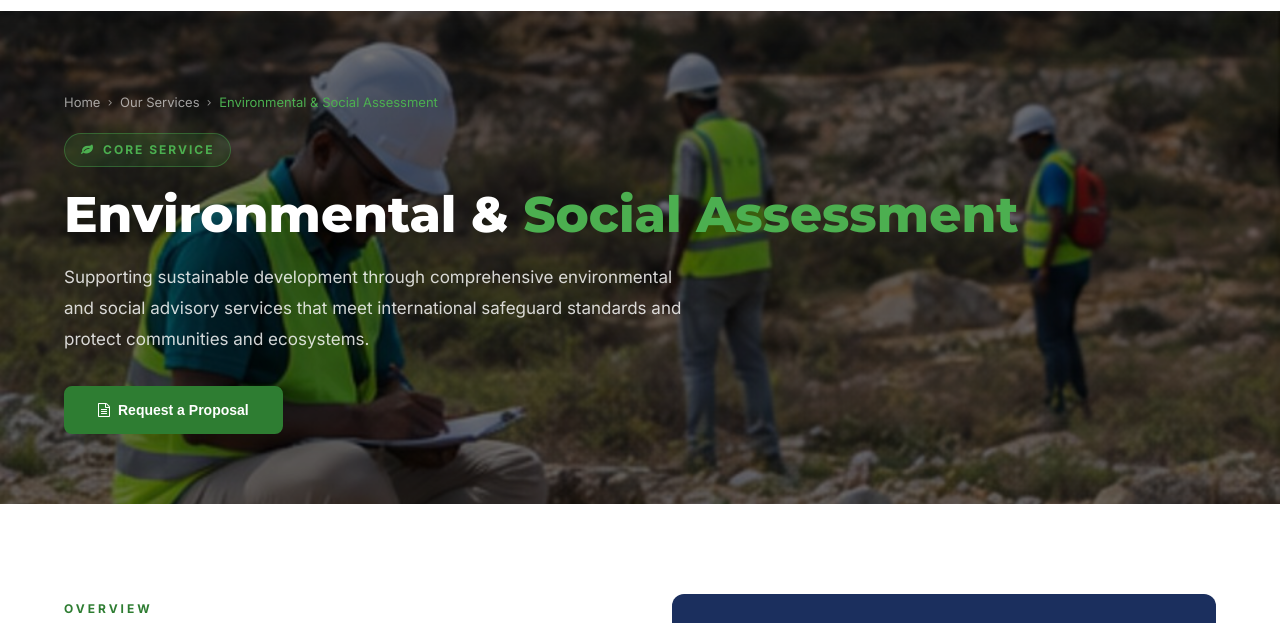
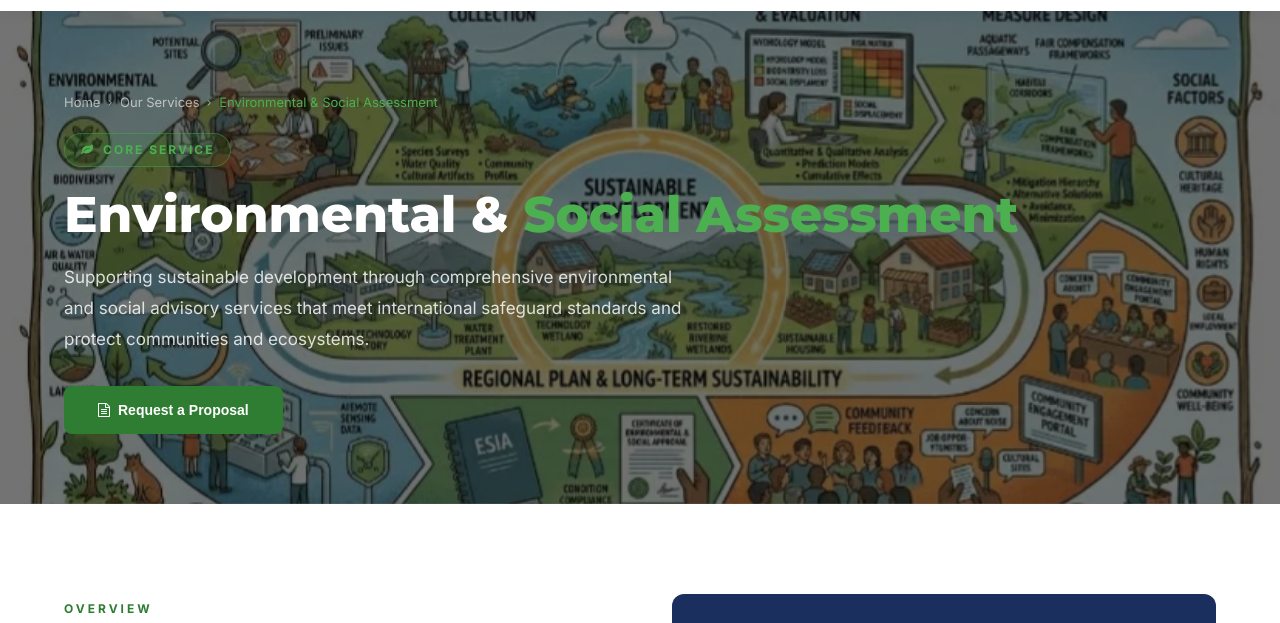
Before and after one commit to liban324/hornmark-website, a plain HTML site: page environmental-assessment.html in a window 1280 px wide. Shown: the part 171-794 px from the top of the page. Drawn offline with Linux system fonts and the light colour scheme.

Commit message:
Add cross-fade background carousel to Environmental & Social Assessment hero
Cycles the two new photos plus the original still every 5 seconds,
matching the pattern used on other service pages.

```diff
--- a/environmental-assessment.html
+++ b/environmental-assessment.html
@@ -51,9 +51,12 @@ ul{list-style:none}
 .main-nav .dropdown-menu li a:hover,.main-nav .dropdown-menu li a.active-sub{color:var(--green);background:var(--gray-light);padding-left:26px}
 .nav-cta{margin-left:16px}
 .nav-toggle{display:none;background:none;border:none;font-size:22px;color:var(--navy);cursor:pointer}
-.page-hero{background:url('environmental-and-social-impact-assessment.jpeg') center/cover no-repeat;color:var(--white);padding:80px 0 70px;position:relative;overflow:hidden}
-.page-hero::before{content:'';position:absolute;inset:0;background:rgba(0,0,0,0.55)}
-.page-hero .container{position:relative;z-index:1}
+.page-hero{color:var(--white);padding:80px 0 70px;position:relative;overflow:hidden}
+.page-hero::before{content:'';position:absolute;inset:0;background:rgba(0,0,0,0.55);z-index:1}
+.page-hero .container{position:relative;z-index:2}
+.hero-bg-carousel{position:absolute;inset:0;z-index:0}
+.hero-bg-slide{position:absolute;inset:0;background-size:cover;background-position:center;background-repeat:no-repeat;opacity:0;transition:opacity 1.5s ease-in-out}
+.hero-bg-slide.active{opacity:1}
 .breadcrumb{display:flex;align-items:center;gap:8px;font-size:13px;color:rgba(255,255,255,.6);margin-bottom:20px}
 .breadcrumb a{color:rgba(255,255,255,.6)}.breadcrumb a:hover{color:var(--green-light)}.breadcrumb span{color:var(--green-light)}.breadcrumb i{font-size:10px}
 .page-hero h1{font-family:'Montserrat',sans-serif;font-size:clamp(28px,4vw,50px);font-weight:800;line-height:1.1;margin-bottom:20px}
@@ -204,6 +207,11 @@ ul{list-style:none}
 </header>
 
 <section class="page-hero">
+  <div class="hero-bg-carousel">
+    <div class="hero-bg-slide active" style="background-image: url('Environmental %26 Social Assessment01.webp');"></div>
+    <div class="hero-bg-slide" style="background-image: url('Environmental %26 Social Assessment02.webp');"></div>
+    <div class="hero-bg-slide" style="background-image: url('environmental-and-social-impact-assessment.jpeg');"></div>
+  </div>
   <div class="container">
     <div class="breadcrumb">
       <a href="index.html">Home</a><i class="fa fa-angle-right"></i>
@@ -395,6 +403,7 @@ const navToggle=document.getElementById('navToggle');const mainNav=document.getE
 navToggle.addEventListener('click',()=>mainNav.classList.toggle('open'));
 document.querySelectorAll('.main-nav .dropdown>a').forEach(l=>l.addEventListener('click',e=>{if(window.innerWidth<=768){e.preventDefault();l.parentElement.classList.toggle('open');}}));
 </script>
+<script>(function(){const slides=document.querySelectorAll('.hero-bg-slide');if(slides.length<2)return;let current=0;setInterval(()=>{slides[current].classList.remove('active');current=(current+1)%slides.length;slides[current].classList.add('active');},5000);})();</script>
 
 
 <div class="modal-overlay" id="proposalModal" role="dialog" aria-modal="true" aria-labelledby="modalTitle">
```
Also changed, not shown: Environmental & Social Assessment01.webp (added), Environmental & Social Assessment02.webp (added).
